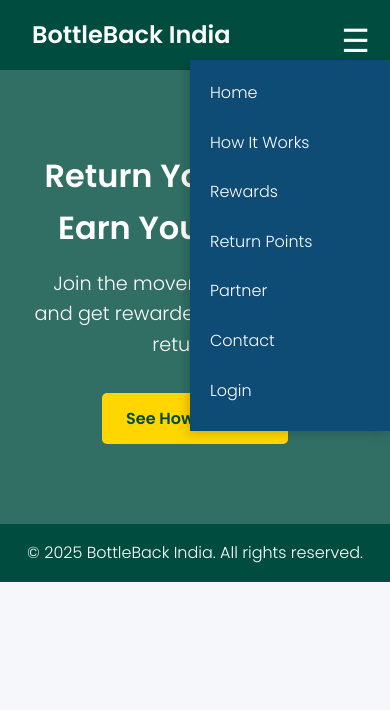
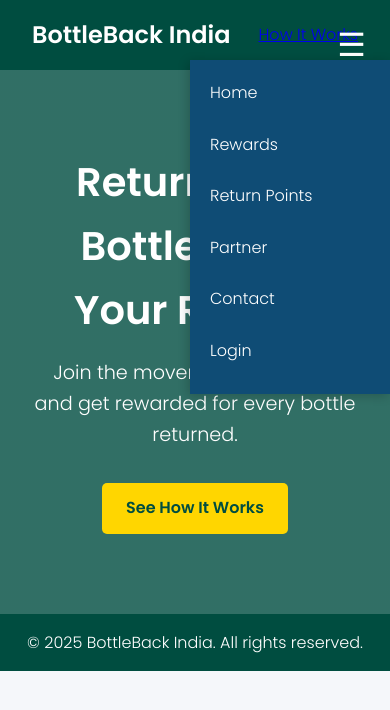
Before and after one commit to DanX06-lab/Bottleback, a plain HTML site: page index.html in a window 390 px wide. Drawn offline with Linux system fonts and the light colour scheme.

Commit message:
hamburger

```diff
--- a/index.html
+++ b/index.html
@@ -15,14 +15,17 @@
     <nav class="navbar">
       <div class="logo">BottleBack India</div>
 
-  <!-- Hamburger Icon -->
-  <div class="menu-toggle" id="mobile-menu">
-    &#9776;
+      <!-- Always visible How It Works link -->
+      <div class="static-link">
+        <a href="how-it-works.html" class="how-it-works-link">How It Works</a>
       </div>
 
+      <!-- Hamburger Icon -->
+      <div class="menu-toggle" id="mobile-menu">&#9776;</div>
+
+      <!-- Collapsible Links -->
       <ul class="nav-links" id="nav-links">
         <li><a href="index.html">Home</a></li>
-    <li><a href="how-it-works.html">How It Works</a></li>
         <li><a href="rewards.html">Rewards</a></li>
         <li><a href="return-points.html">Return Points</a></li>
         <li><a href="partner.html">Partner</a></li>
@@ -30,8 +33,6 @@
         <li><a href="login.html">Login</a></li>
       </ul>
     </nav>
-
-
   </header>
 
   <section class="hero">
--- a/styles/style.css
+++ b/styles/style.css
@@ -21,6 +21,7 @@
   display: flex;
   justify-content: space-between;
   align-items: center;
+  position: relative;
 }
 
 .navbar .logo {
@@ -174,21 +175,6 @@
 }
 
 /* Responsive */
-@media (max-width: 768px) {
-  .navbar .nav-links {
-    flex-direction: column;
-    align-items: flex-start;
-  }
-
-  .hero h1 {
-    font-size: 2rem;
-  }
-
-  .cta-btn {
-    font-size: 1rem;
-  }
-
-}
 .menu-toggle {
   display: none;
   font-size: 2rem;
@@ -197,6 +183,17 @@
 }
 
 @media (max-width: 768px) {
+  .navbar {
+    flex-wrap: wrap;
+  }
+
+  .navbar .menu-toggle {
+    display: block;
+    position: absolute;
+    top: 1.2rem;
+    right: 1.5rem;
+  }
+
   .nav-links {
     display: none;
     flex-direction: column;
@@ -214,10 +211,7 @@
     display: flex;
   }
 
-  .menu-toggle {
-    display: block;
-    position: absolute;
-    top: 15px;
-    right: 20px;
+  .navbar .nav-links li {
+    margin-bottom: 10px;
   }
 }
```
Lines whose indentation alone changed are shown as unchanged.
